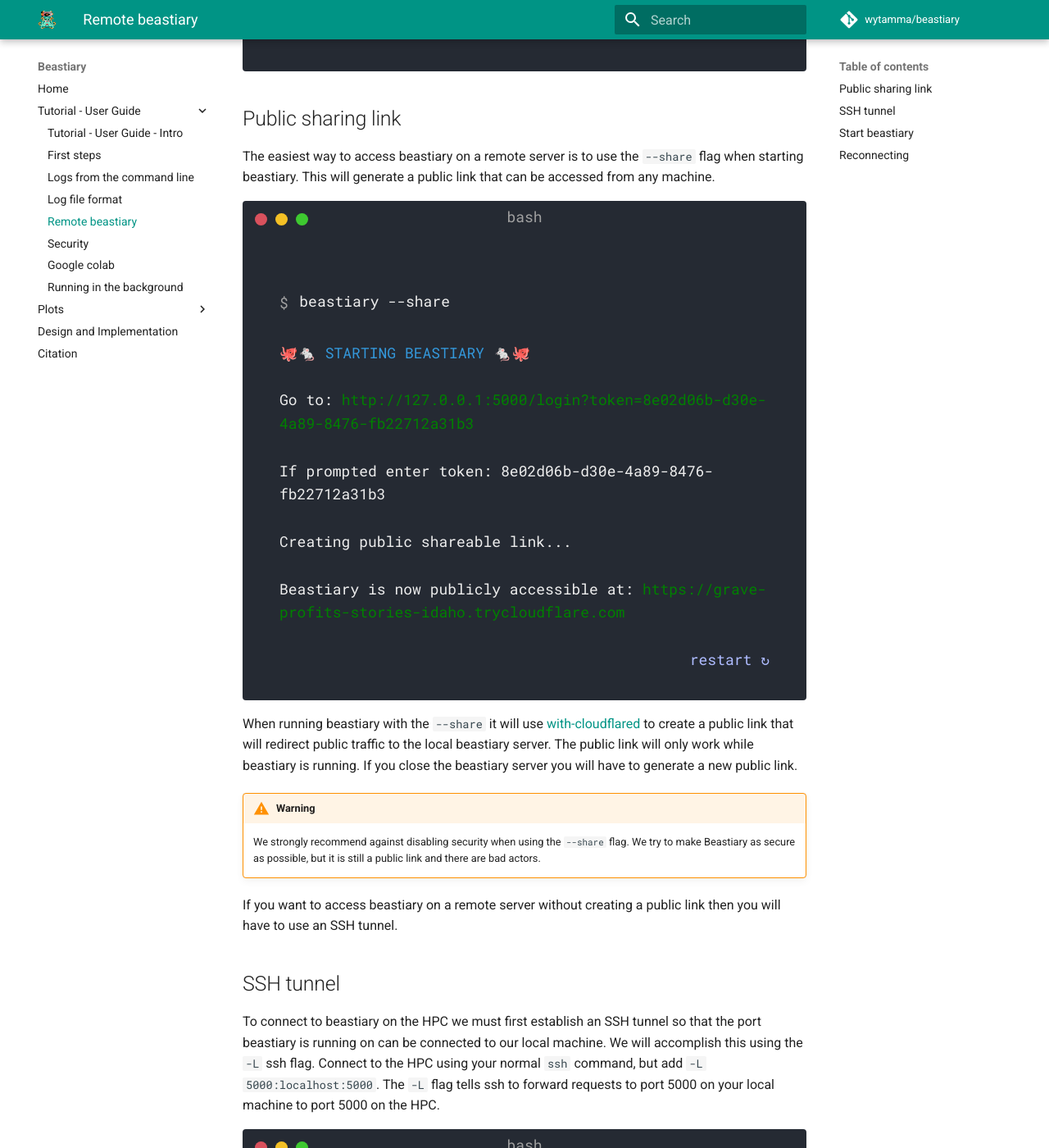
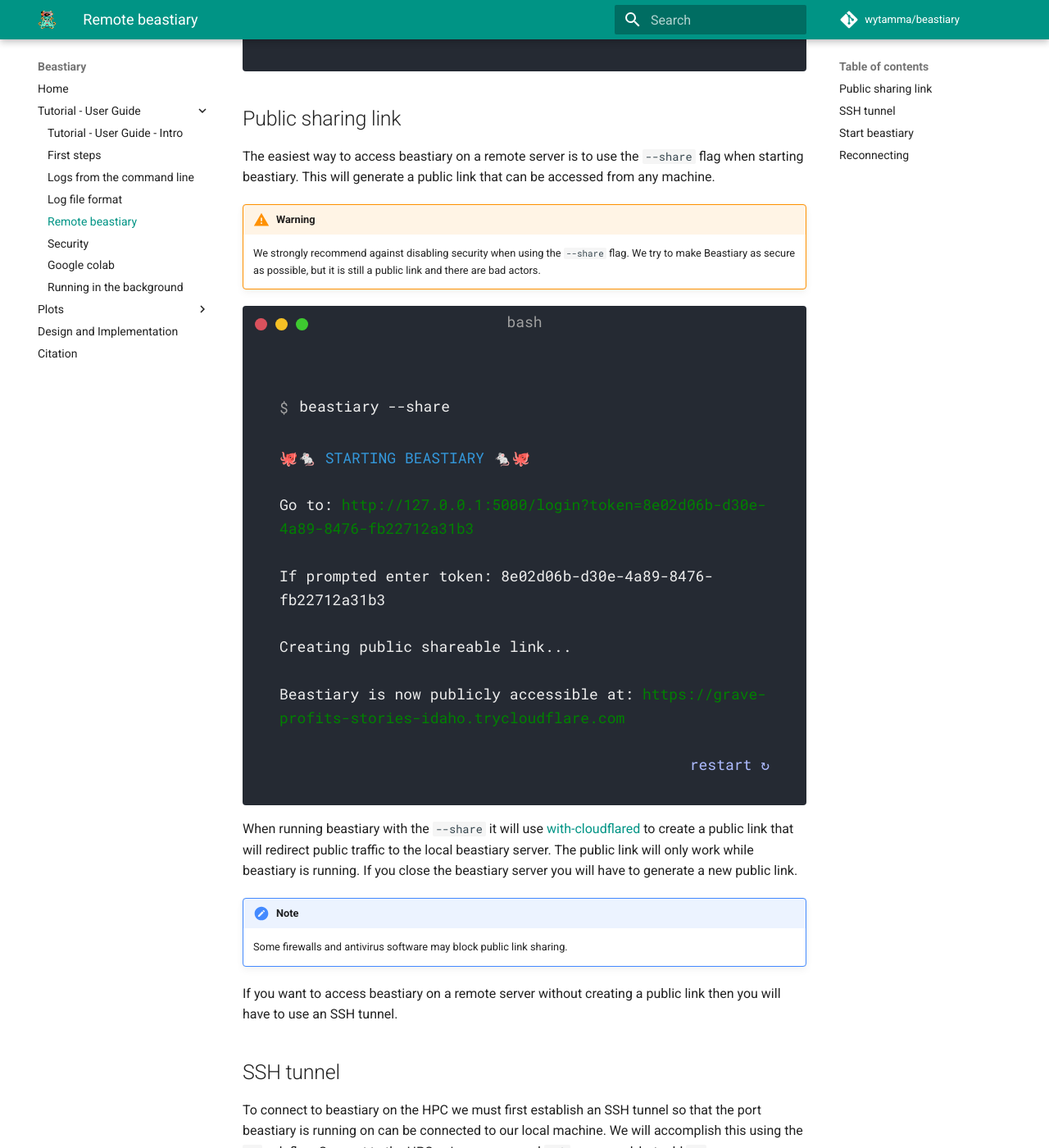
Before and after one commit to Wytamma/beastiary, an MkDocs documentation site: the page built from docs/tutorial/remote-beastiary.md, in a window 1280 px wide and 1400 px high, scrolled down 558 px. Shown: the whole window at 82% size. Built offline with MkDocs 1.6.1 and Material for MkDocs 9.7.7, drawn with Linux system fonts in a browser that asks for light colours; comment, search, counter and statistics services are not loaded; some of the changed lines change nothing that is shown; some of the changed text lies outside the part shown.

Commit message:
Add note about firewalls #41

```diff
--- a/docs/tutorial/remote-beastiary.md
+++ b/docs/tutorial/remote-beastiary.md
@@ -13,6 +13,10 @@
 ## Public sharing link
 
 The easiest way to access beastiary on a remote server is to use the `--share` flag when starting beastiary. This will generate a public link that can be accessed from any machine.
+
+!!! warning
+
+    We strongly recommend against disabling security when using the `--share` flag. We try to make Beastiary as secure as possible, but it is still a public link and there are bad actors.
 
 <div class="termy">
 
@@ -33,10 +37,9 @@
 
 When running beastiary with the `--share` it will use [with-cloudflared](https://github.com/wytamma/with-cloudflared) to create a public link that will redirect public traffic to the local beastiary server. The public link will only work while beastiary is running. If you close the beastiary server you will have to generate a new public link.
 
-!!! warning
+!!! note
 
-    We strongly recommend against disabling security when using the `--share` flag. We try to make Beastiary as secure as possible, but it is still a public link and there are bad actors.
-
+    Some firewalls and antivirus software may block public link sharing.
 
 If you want to access beastiary on a remote server without creating a public link then you will have to use an SSH tunnel.
 
```
